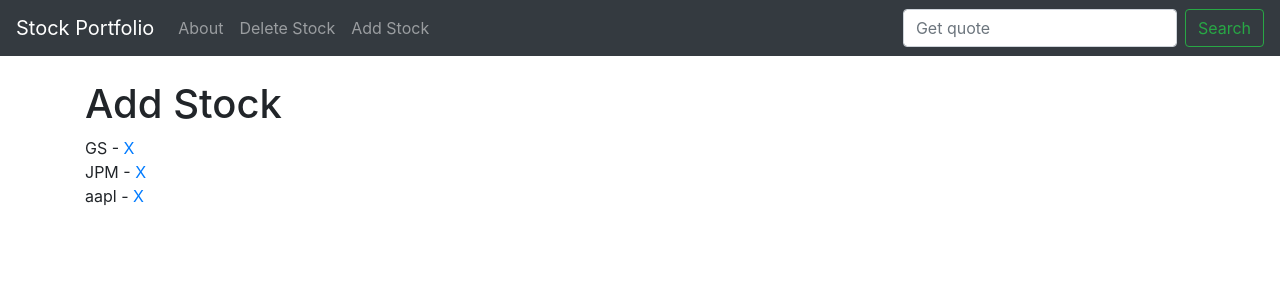
After one commit to thomasbyoung/stock_api, a Django app: page /delete_stock.html in a window 1280 px wide. The commit adds this page. Shown: the top 300 px of the page. Run offline with Django 3.2, Linux system fonts and the light colour scheme; data comes from the database, SQL or seed files in the repository; both versions use the stored data as it was after the commit; some libraries are stand-ins or nearby versions.

Commit message:
delete configured

```diff
--- a/stocks/quotes/templates/add_stock.html
+++ b/stocks/quotes/templates/add_stock.html
@@ -18,7 +18,6 @@
       <th scope="col">Price</th>
       <th scope="col">Previous Close</th>
       <th scope="col">MKT Cap</th>
-      <th scope="col">Delete</th>
     </tr>
   </thead>
   <tbody>
@@ -30,7 +29,6 @@
                     <td>{{ list_item.quote.latestPrice }}</td>
                     <td>{{ list_item.quote.previousClose }}</td>
                     <td>{{ list_item.quote.marketCap }}</td>
-                    <td><a href="/">X</a></td>
                 </tr>
             {% endfor %}
 
--- a/stocks/quotes/templates/base.html
+++ b/stocks/quotes/templates/base.html
@@ -24,6 +24,9 @@
             </li> -->
             <li class="nav-item">
               <a class="nav-link" href="{% url 'about' %}">About</a>
+            </li>
+            <li class="nav-item">
+              <a class="nav-link" href="{% url 'delete_stock' %}">Delete Stock</a>
             </li>
             <li class="nav-item">
               <a class="nav-link" href="{% url 'add_stock' %}">Add Stock</a>
--- /dev/null
+++ b/stocks/quotes/templates/delete_stock.html
@@ -0,0 +1,14 @@
+{% extends 'base.html' %}
+{% block content %}
+
+<h1>Add Stock </h1>
+
+{% if ticker %}
+
+    {% for item in ticker %}
+        {{ item }} - <a href="{% url 'delete' item.id %}"> X </a><br />
+    {% endfor %}
+{% else %}
+    You don't have any stocks...
+{% endif %}
+{% endblock %}
--- a/stocks/quotes/urls.py
+++ b/stocks/quotes/urls.py
@@ -6,4 +6,5 @@ urlpatterns = [
     path('about.html', views.about, name="about"),
     path('add_stock.html', views.add_stock, name="add_stock"),
     path('delete/<stock_id>', views.delete, name="delete"),
+    path('delete_stock.html', views.delete_stock, name="delete_stock"),
 ]
--- a/stocks/quotes/views.py
+++ b/stocks/quotes/views.py
@@ -35,7 +35,7 @@ def add_stock(request):
         ticker = Stock.objects.all()
         output = []
         for ticker_item in ticker:
-           try:
+            try:
                 api = json.loads(api_request.content)
                 output.append(api)
             except Exception as e:
@@ -46,4 +46,8 @@ def delete(request, stock_id):
     item = Stock.objects.get(pk=stock_id)
     item.delete()
     messages.success(request, ("Stock has been deleted."))
-    return redirect(add_stock)
+    return redirect(delete_stock)
+
+def delete_stock(request):
+    ticker = Stock.objects.all()
+    return render(request, 'delete_stock.html', {'ticker': ticker})
```
Also changed, not shown: stocks/db.sqlite3.
